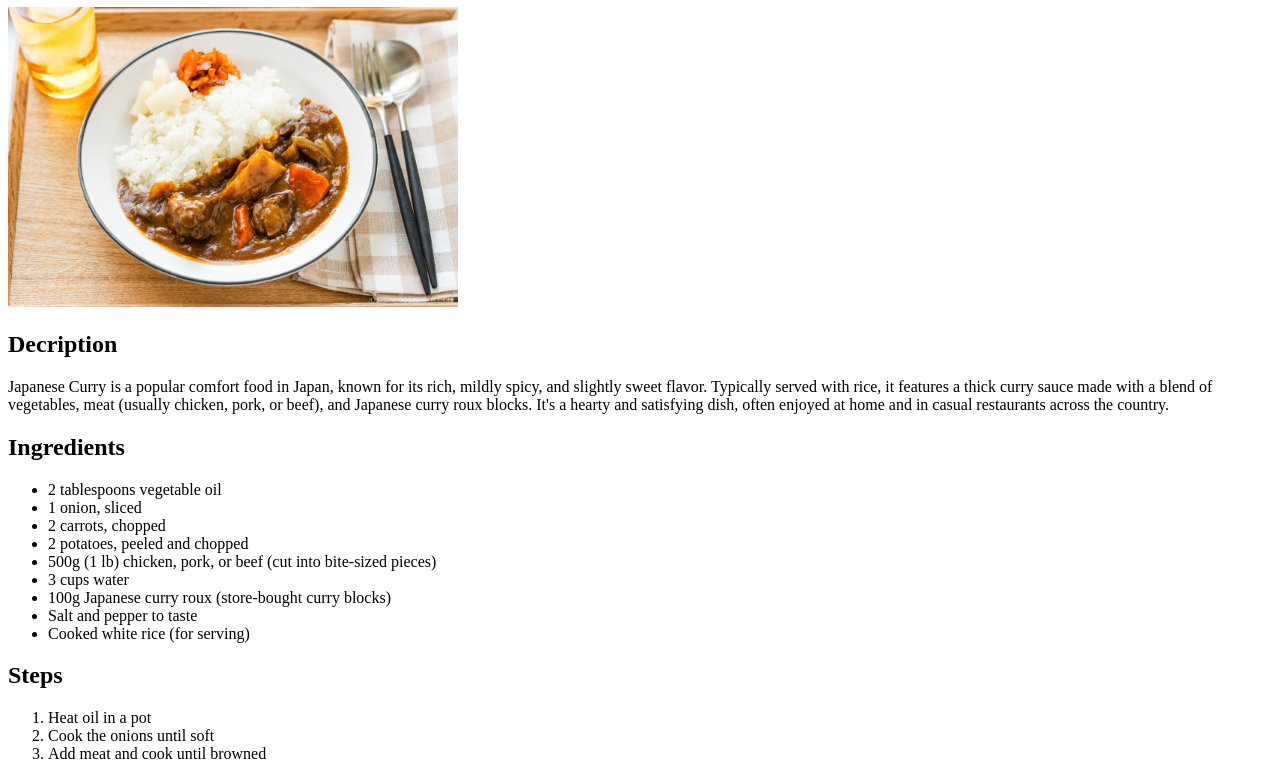
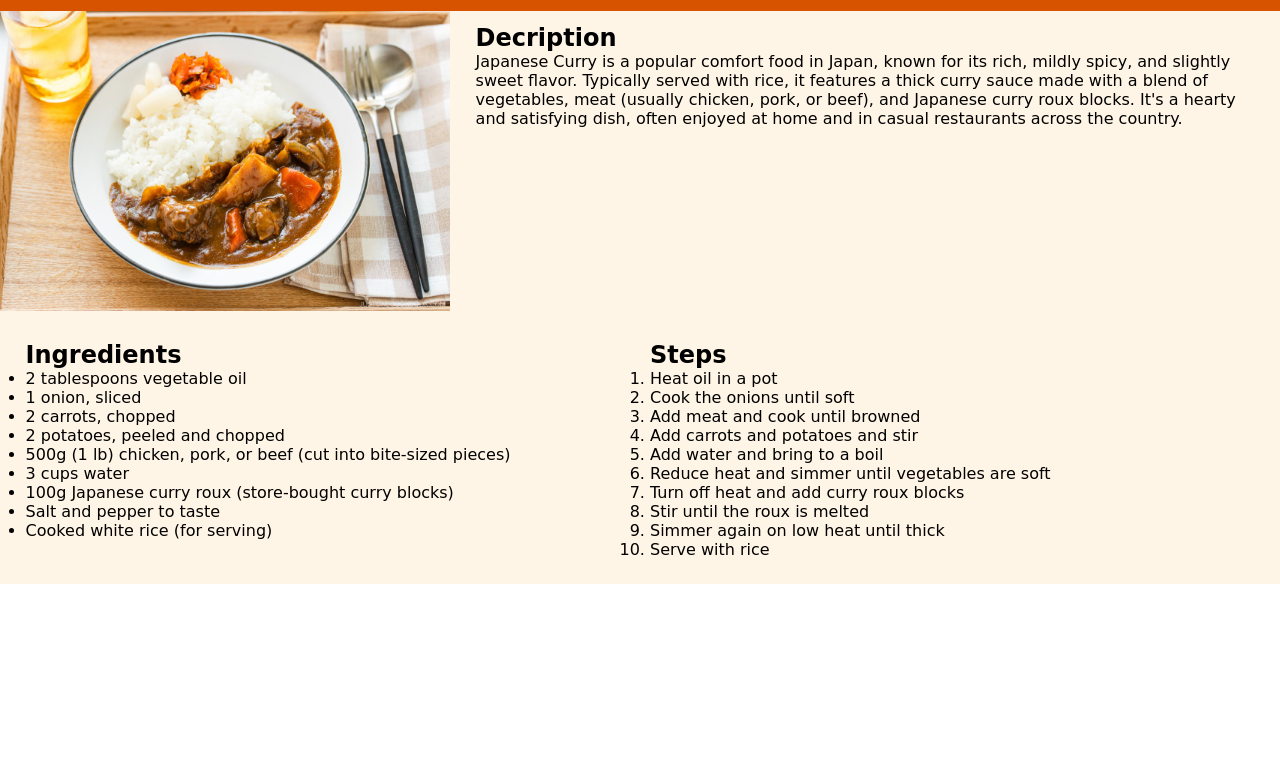
Before and after one commit to GYamaguchiC/odin-recipes, a plain HTML site: page recipes/curry.html in a window 1280 px wide. Shown: the part 107-867 px from the top of the page. After the commit the page ends 800 px from the top, so only its background shows below. Drawn offline with Linux system fonts and the light colour scheme.

Commit message:
add divs and classes to curry.html
so it could have the style applied to it.

```diff
--- a/recipes/curry.html
+++ b/recipes/curry.html
@@ -4,6 +4,7 @@
     <meta charset="UTF-8">
     <meta name="viewport" content="width=device-width, initial-scale=1.0">
     <title>Japanese Curry</title>
+    <link rel="stylesheet" href="../css/style.css">
 </head>
 <body>
     <header>
@@ -12,14 +13,26 @@
                 <li><a href="../index.html">Home</a></li>
             </ul>
         </nav>
+
+        <div class="title-container">
+            <h1>Japanese Curry</h1>
+        </div>
     </header>
 
-    <h1>Japanese Curry</h1>
+    <div class="food-basics">
+        <div class="img-container">
             <img src="../img/japanese_curry.jpg" alt="Japanese curry with big pieces of potato and carrot put in a plate together with white rice" height="300">
+        </div><!--img-container-->
 
+        <div class="description-container">
             <h2>Decription</h2>
             <p>Japanese Curry is a popular comfort food in Japan, known for its rich, mildly spicy, and slightly sweet flavor. Typically served with rice, it features a thick curry sauce made with a blend of vegetables, meat (usually chicken, pork, or beef), and Japanese curry roux blocks. It's a hearty and satisfying dish, often enjoyed at home and in casual restaurants across the country.</p>
+        </div><!--description-container-->
+    </div><!--food-basics-->
 
+    <div class="details">
+
+        <div class="ingredients-container">
             <h2>Ingredients</h2>
             <ul>
                 <li>2 tablespoons vegetable oil</li>
@@ -32,8 +45,9 @@
                 <li>Salt and pepper to taste</li>
                 <li>Cooked white rice (for serving)</li>
             </ul>
+        </div><!--ingredients-container-->
 
-
+        <div class="steps-container">
             <h2>Steps</h2>
             <ol>
                 <li>Heat oil in a pot</li>
@@ -47,6 +61,8 @@
                 <li>Simmer again on low heat until thick</li>
                 <li>Serve with rice</li>
             </ol>
+        </div><!--steps-container-->
+    </div><!--details-->
 
 
 </body>
```
Lines whose indentation alone changed are shown as unchanged.
